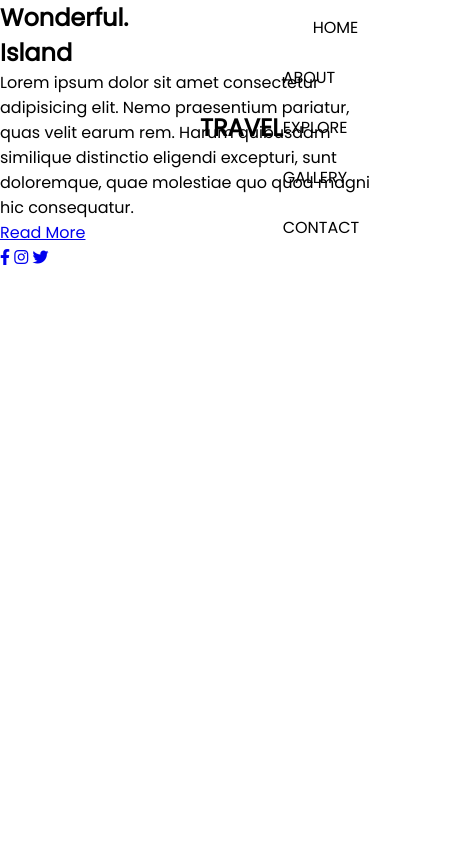
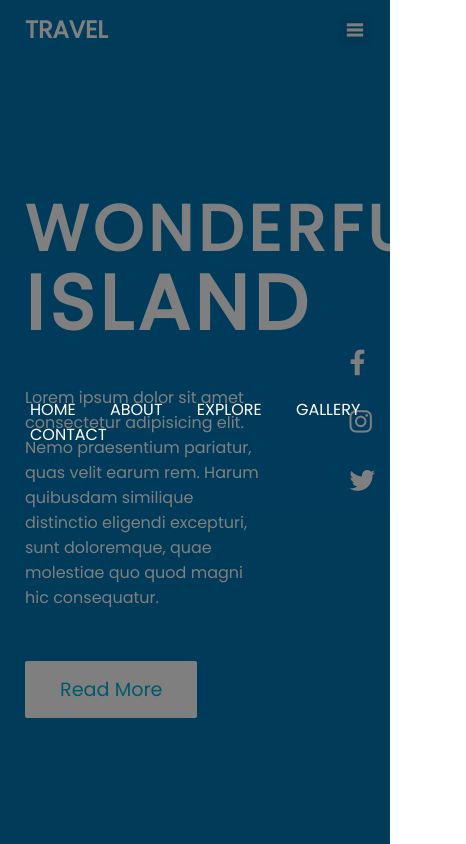
Before and after one commit to WolfSlayer2/Travel-website, a plain HTML site: page index.html in a window 390 px wide. Shown: the whole page, 466 px wide, since content can reach past the window. Drawn offline with Linux system fonts and the light colour scheme.

Commit message:
home section

```diff
--- a/index.html
+++ b/index.html
@@ -10,6 +10,7 @@
 <body>
     <header>
          <a href="#" class="brand">Travel</a>
+         <div class="menu-btn"></div>
          <div class="navigation">
             <div class="navigation-items">
                 <a href="#">Home</a>
@@ -32,5 +33,14 @@
             <a href="#"><i class="fa-brands fa-twitter"></i></a>
         </div>
     </section>
+
+    <script type="text/javascript">
+        //Responsive navigation menu
+        const menuBtn = document.querySelector(".menu-btn");
+
+        menuBtn.addEventListener('click',()=>{
+            menuBtn.classList.toggle('active');
+        });
+    </script>
 </body>
 </html>
--- a/style.css
+++ b/style.css
@@ -1,13 +1,13 @@
 @import url('https://fonts.googleapis.com/css2?family=Poppins&family=Spectral:ital@1&display=swap');
 
-*{
+* {
     margin: 0;
     padding: 0;
     box-sizing: border-box;
-    font-family:'Poppins','Spectral',sans-serif;
+    font-family: 'Poppins', 'Spectral', sans-serif;
 }
 
-header{
+header {
     z-index: 100;
     position: absolute;
     top: 0;
@@ -16,22 +16,25 @@ header{
     width: 100%;
     justify-content: space-between;
     align-items: center;
-    padding: 15px 200px;
+    padding: 12px 200px;
     transition: 0.5s ease;
 }
 
-header .brand{
-    font-size: 1.5rem;
-    color: #000;
+header .brand {
+    font-size: 1.5em;
+    color: #fff;
     font-weight: 700;
     text-transform: uppercase;
     text-decoration: none;
 }
+header .navigation{
+    position: relative;
+}
 
-header .navigation .navigation-items a{
+header .navigation .navigation-items a {
     position: relative;
-    font-size: 1rem;
-    color: #000;
+    font-size: 1em;
+    color: #fff;
     font-weight: 500;
     text-transform: uppercase;
     text-decoration: none;
@@ -39,10 +42,10 @@ header .navigation .navigation-items a{
     transition: 0.3s ease;
 }
 
-header .navigation .navigation-items a::before{
+header .navigation .navigation-items a::before {
     content: '';
     position: absolute;
-    background: #000;
+    background: #fff;
     width: 0;
     height: 3px;
     left: 0;
@@ -50,6 +53,119 @@ header .navigation .navigation-items a::before{
     transition: 0.3s ease-in;
 }
 
-header .navigation .navigation-items a:hover:before{
+header .navigation .navigation-items a:hover:before {
     width: 100%;
 }
+
+section {
+    padding: 100px 200px;
+}
+
+.home {
+    position: relative;
+    width: 100%;
+    min-height: 100vh;
+    display: flex;
+    justify-content: center;
+    flex-direction: column;
+    background: #0077b6;
+}
+
+.home .content {
+    z-index: 88;
+    color: #fff;
+    width: 70%;
+    margin-top: 50px;
+}
+
+.home .content h1 {
+    font-size: 4em;
+    font-weight: 900;
+    text-transform: uppercase;
+    letter-spacing: 5px;
+    line-height: 75px;
+    margin-bottom: 40px;
+}
+
+.home .content h1 span {
+    font-size: 1.2em;
+    font-weight: 600;
+}
+
+.home .content p {
+    margin-bottom: 65px;
+}
+
+.home .content a {
+    background: #fff;
+    padding: 15px 35px;
+    color: #00b4d8;
+    font-size: 1.2em;
+    font-weight: 500;
+    text-decoration: none;
+    border-radius: 2px;
+}
+
+.home .media-icons {
+    z-index: 88;
+    position: absolute;
+    display: flex;
+    right: 30px;
+    flex-direction: column;
+    transition: 0.5s ease;
+}
+
+.home .media-icons a {
+    color: #fff;
+    font-size: 1.6em;
+    transition: 0.3s ease;
+}
+
+.home .media-icons a:not(:last-child) {
+    margin-bottom: 20px;
+}
+
+.home .media-icons a:hover {
+    transform: scale(1.3);
+}
+
+@media(max-width: 1040px) {
+    header {
+        padding: 12px 25px;
+    }
+    section {
+        padding: 100px 25px;
+    }
+    .home .media-icons {
+        right: 15px;
+    }
+    header .navigation{
+        position: fixed;
+        width: 100%;
+        height: 100vh;
+        top: 0;
+        left: 0;
+        display: flex;
+        justify-content: center;
+        align-items: center;
+        background: rgba(1, 1, 1, 0.5);
+    }
+    .menu-btn{
+        background: url(menu.jpg)no-repeat;
+        background-size: 40px;
+        background-position: center;
+        position: absolute;
+        right: 10px;
+        width: 50px;
+        height: 50px;
+        cursor: pointer;
+        transition: 0.3s ease;
+    }
+    .menu-btn.active{
+        z-index: 100;
+        background: url(close.png)no-repeat;
+        background-size: 30px;
+        background-position: center;
+        transition: 0.3s ease;
+    }
+}
```
Also changed, not shown: close.png (added), menu.jpg (added).
